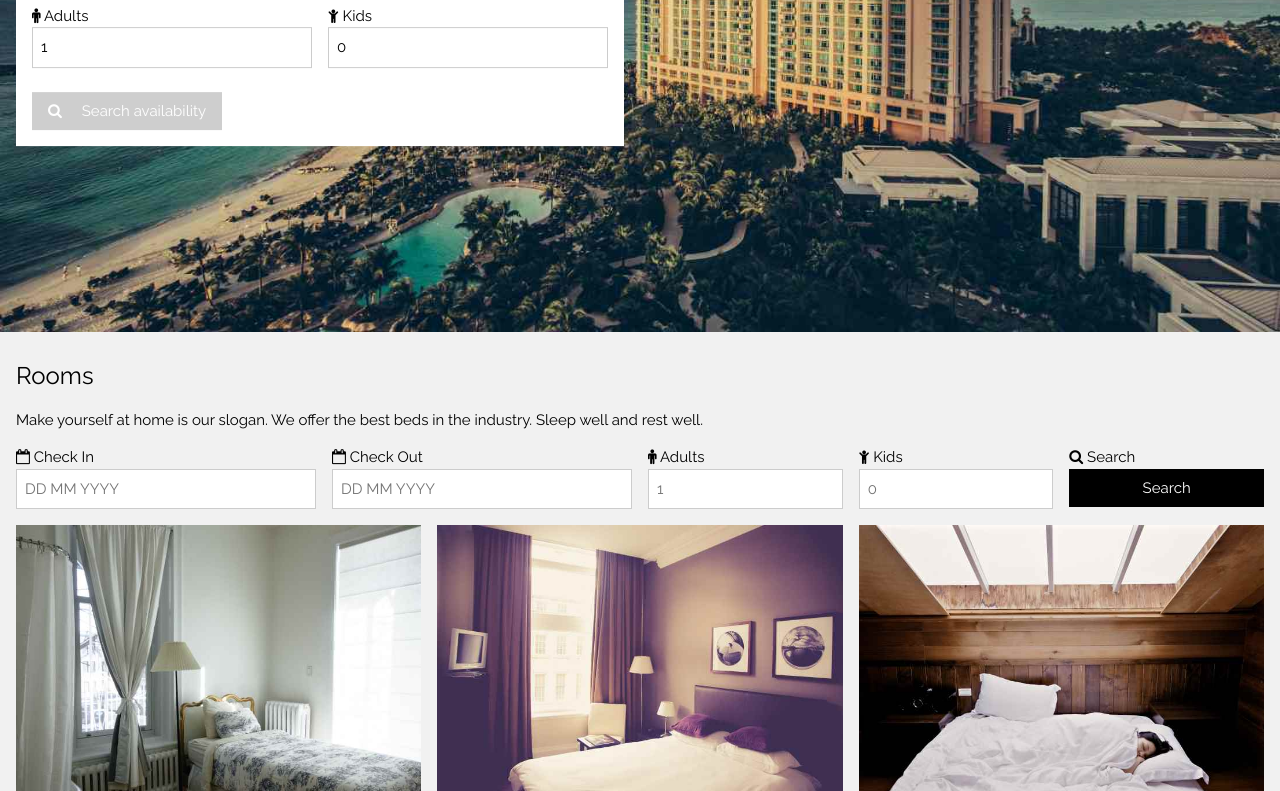
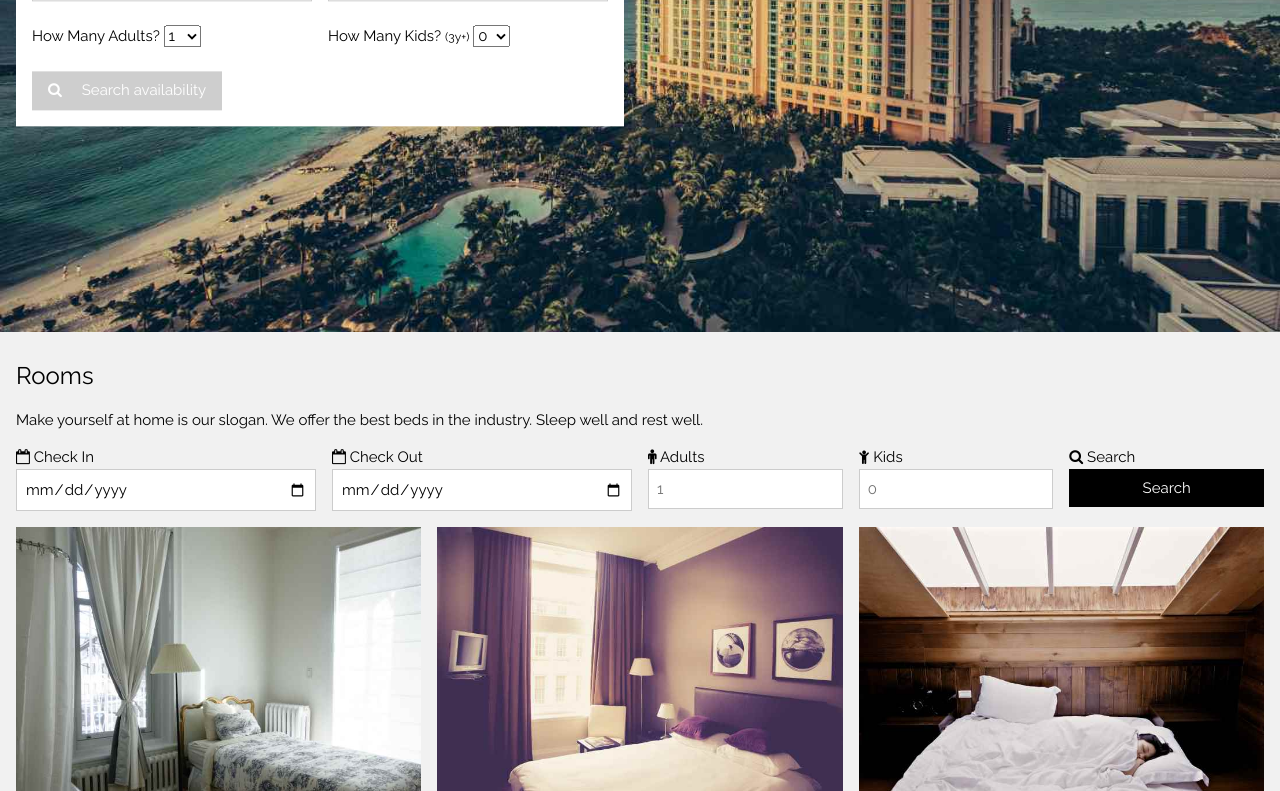
Before and after one commit to Nam-Nguyen-Dev/Abode_Hotel, a plain HTML site: page index.html in a window 1280 px wide. Shown: the part 394-1185 px from the top of the page. Drawn offline with Linux system fonts and the light colour scheme; some packages are replaced by stand-ins of ours.

Commit message:
Changed color and input layout for header

```diff
--- a/index.html
+++ b/index.html
@@ -25,7 +25,7 @@ body,h1,h2,h3,h4,h5,h6 {font-family: "Raleway", Arial, Helvetica, sans-serif}
 <header class="w3-display-container w3-content" style="max-width:1500px;">
   <img class="w3-image" src="images/hotel.jpg" alt="The Hotel" style="min-width:1000px" width="1500" height="800">
   <div class="w3-display-left w3-padding w3-col l6 m8">
-    <div class="w3-container w3-red">
+    <div class="w3-container w3-light-blue">
       <h2><i class="fa fa-bed w3-margin-right"></i>Abode Hotels and Resorts</h2>
     </div>
     <div class="w3-container w3-white w3-padding-16">
@@ -42,12 +42,33 @@ body,h1,h2,h3,h4,h5,h6 {font-family: "Raleway", Arial, Helvetica, sans-serif}
         </div>
         <div class="w3-row-padding" style="margin:8px -16px;">
           <div class="w3-half w3-margin-bottom">
+            <label for="adult-select">How Many Adults?</label>
+            <select name="adults" id="adult-select">
+                <option value="1">1</option>
+                <option value="2">2</option>
+                <option value="3">3</option>
+                <option value="4">4</option>
+                <option value="5+">5+</option>
+            </select>
+            <!--
             <label><i class="fa fa-male"></i> Adults</label>
             <input class="w3-input w3-border" type="number" value="1" name="Adults" min="1" max="6">
+            -->
           </div>
           <div class="w3-half">
+            <label for="kids-select">How Many Kids? <small>(3y+)</small> </label>
+            <select name="kids" id="kids-select">
+                <option value="0">0</option>
+                <option value="1">1</option>
+                <option value="2">2</option>
+                <option value="3">3</option>
+                <option value="4">4</option>
+                <option value="5+">5+</option>
+            </select>
+            <!--
             <label><i class="fa fa-child"></i> Kids</label>
           <input class="w3-input w3-border" type="number" value="0" name="Kids" min="0" max="6">
+            -->
           </div>
         </div>
         <button class="w3-button w3-dark-grey" type="submit" disabled =""><i class="fa fa-search w3-margin-right"></i> Search availability</button>
@@ -67,11 +88,11 @@ body,h1,h2,h3,h4,h5,h6 {font-family: "Raleway", Arial, Helvetica, sans-serif}
   <div class="w3-row-padding">
     <div class="w3-col m3">
       <label><i class="fa fa-calendar-o"></i> Check In</label>
-      <input class="w3-input w3-border" type="text" placeholder="DD MM YYYY">
+      <input class="w3-input w3-border" type="date" placeholder="DD MM YYYY">
     </div>
     <div class="w3-col m3">
       <label><i class="fa fa-calendar-o"></i> Check Out</label>
-      <input class="w3-input w3-border" type="text" placeholder="DD MM YYYY">
+      <input class="w3-input w3-border" type="date" placeholder="DD MM YYYY">
     </div>
     <div class="w3-col m2">
       <label><i class="fa fa-male"></i> Adults</label>
```
